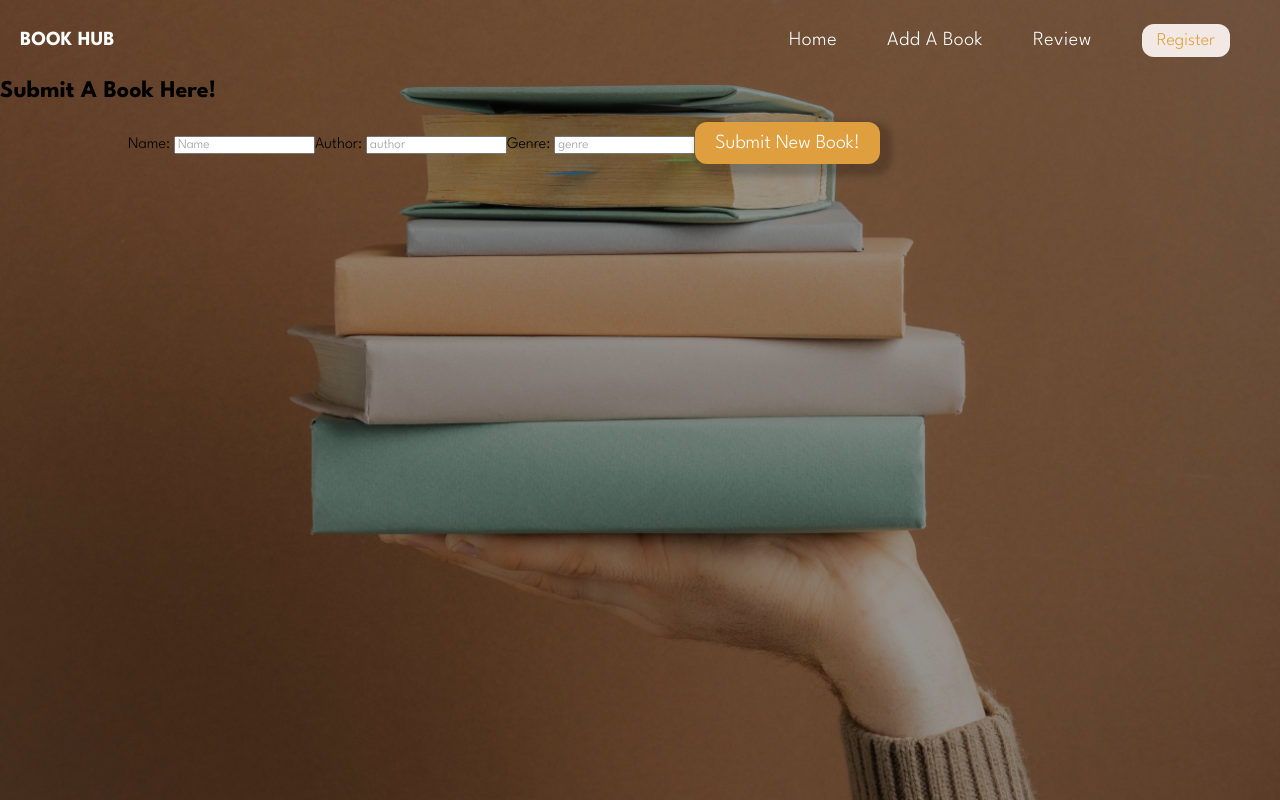
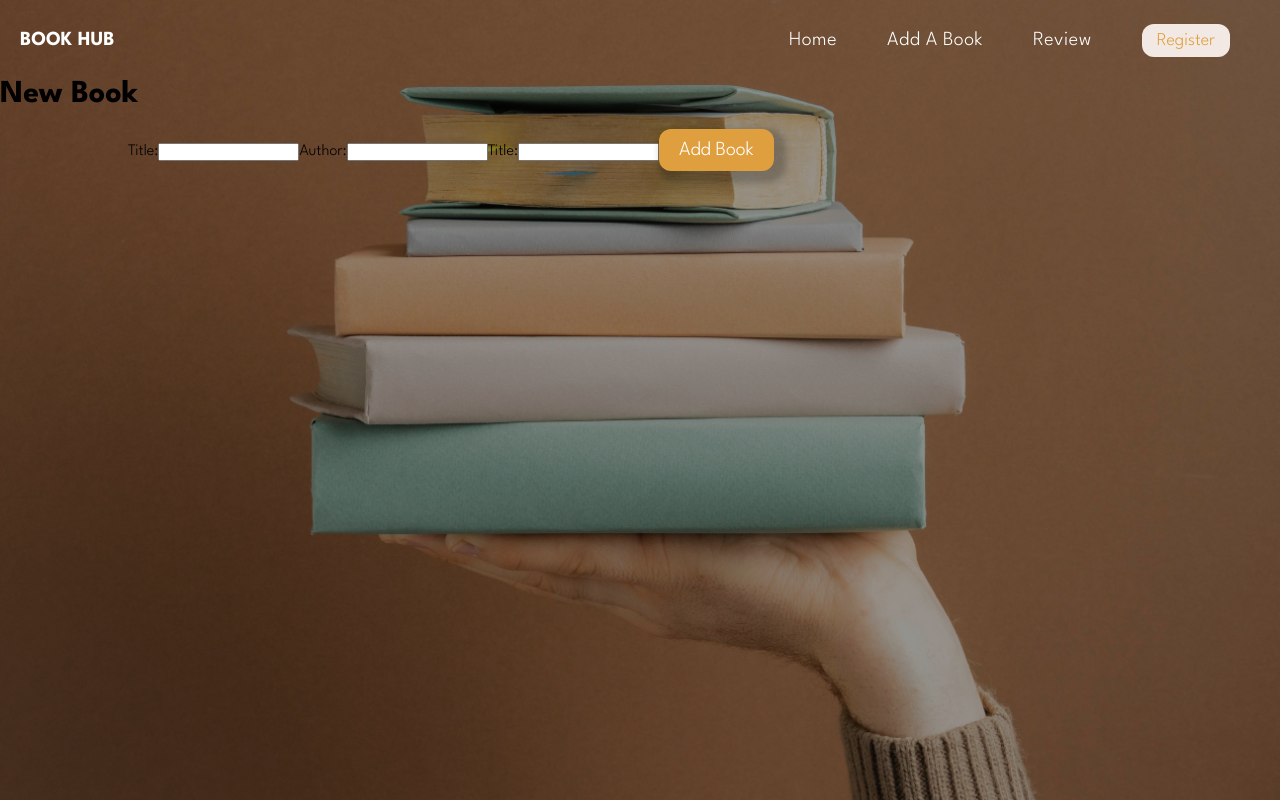
Before and after one commit to Bluepanda93/Book_hub_frontEnd, a React (Create React App) app: page /add_book in a window 1280 px wide. Built offline with nearby package versions, Linux system fonts and the light colour scheme.

Commit message:
CreateBook form updated

```diff
--- a/src/pages/CreateBook.js
+++ b/src/pages/CreateBook.js
@@ -1,8 +1,10 @@
 import { useState, useEffect } from 'react'
 import axios from 'axios'
 import { BASE_URL } from './globals'
+import link from 'react-router-dom'
 
-const CreateBook = (props) => {
+const NewBookForm = () => {
+  const [books, updateBooks] = useState([])
   const [formState, setFormState] = useState({
     title: '',
     author: '',
@@ -16,60 +18,30 @@ const CreateBook = (props) => {
   const handleSubmit = async (event) => {
     event.preventDefault()
     let newBook = await axios
-      .post(`${BASE_URL}/books`, {
-        ...formState,
-        bookId: props.booksId
+      .post('api/books', formState)
+      .then((response) => {
+        return response
       })
       .catch((error) => {
         console.log(error)
       })
-
-    setFormState({
-      title: '',
-      author: '',
-      genre: ''
-    })
-
-    props.updateBook()
+    // updateBooks([...books, newBook.data])
+    setFormState({ title: '', author: '', genre: '' })
   }
-
   return (
     <div>
-      <h2>Submit A Book Here!</h2>
+      <h1>New Book</h1>
       <form onSubmit={handleSubmit}>
-        <label htmlFor="title">Name: </label>
-        <input
-          id="title"
-          value={formState.title}
-          onChange={handleChange}
-          placeholder="Name"
-          required
-        />
-
-        <label htmlFor="author">Author: </label>
-        <input
-          id="author"
-          value={formState.author}
-          onChange={handleChange}
-          placeholder="author"
-          required
-        />
-
-        <label htmlFor="genre">Genre: </label>
-        <input
-          id="genre"
-          value={formState.genre}
-          onChange={handleChange}
-          placeholder="genre"
-          required
-        />
-
-        <button className="btn" type="submit">
-          Submit New Book!
-        </button>
+        <label htmlFor="title">Title:</label>
+        <input id="title" value={formState.title} onChange={handleChange} />
+        <label htmlFor="author">Author:</label>
+        <input id="author" value={formState.author} onChange={handleChange} />
+        <label htmlFor="genre">Title:</label>
+        <input id="genre" value={formState.genre} onChange={handleChange} />
+        <button type="submit">Add Book</button>
       </form>
     </div>
   )
 }
 
-export default CreateBook
+export default NewBookForm
```
